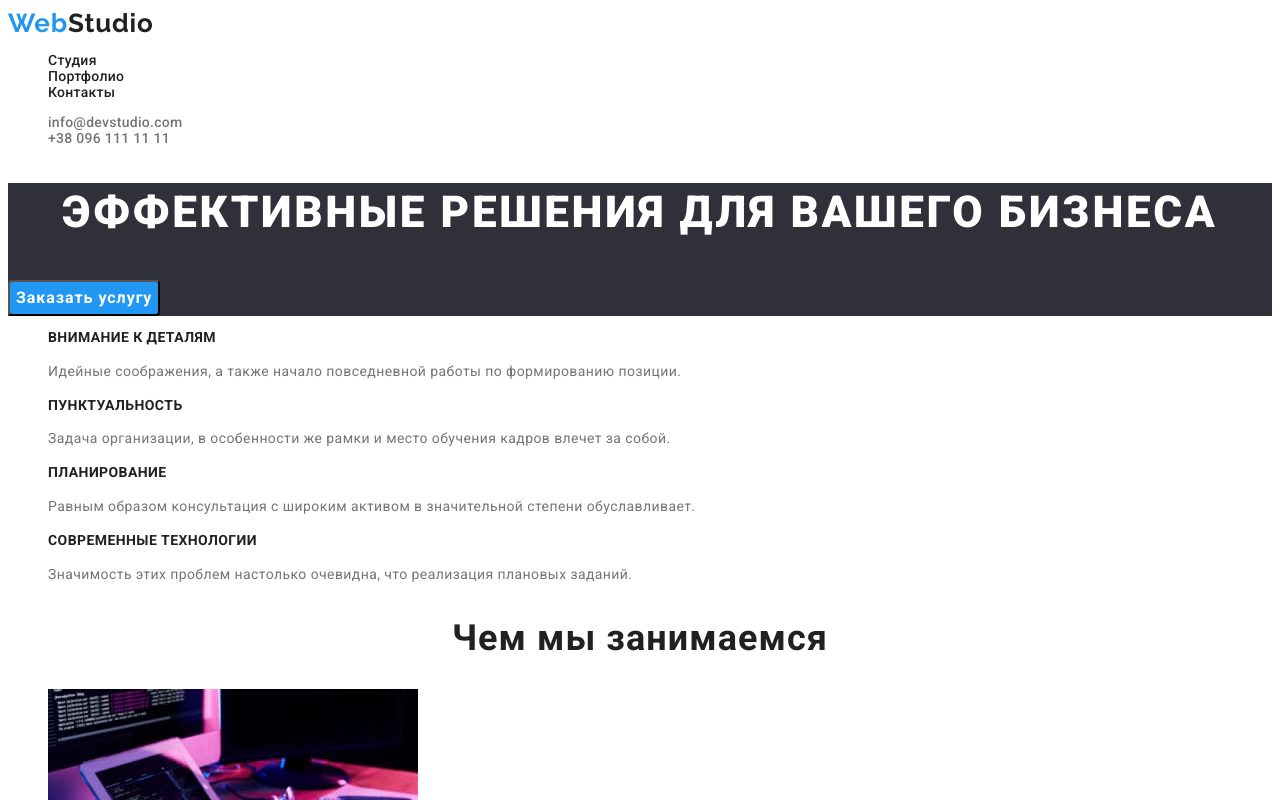
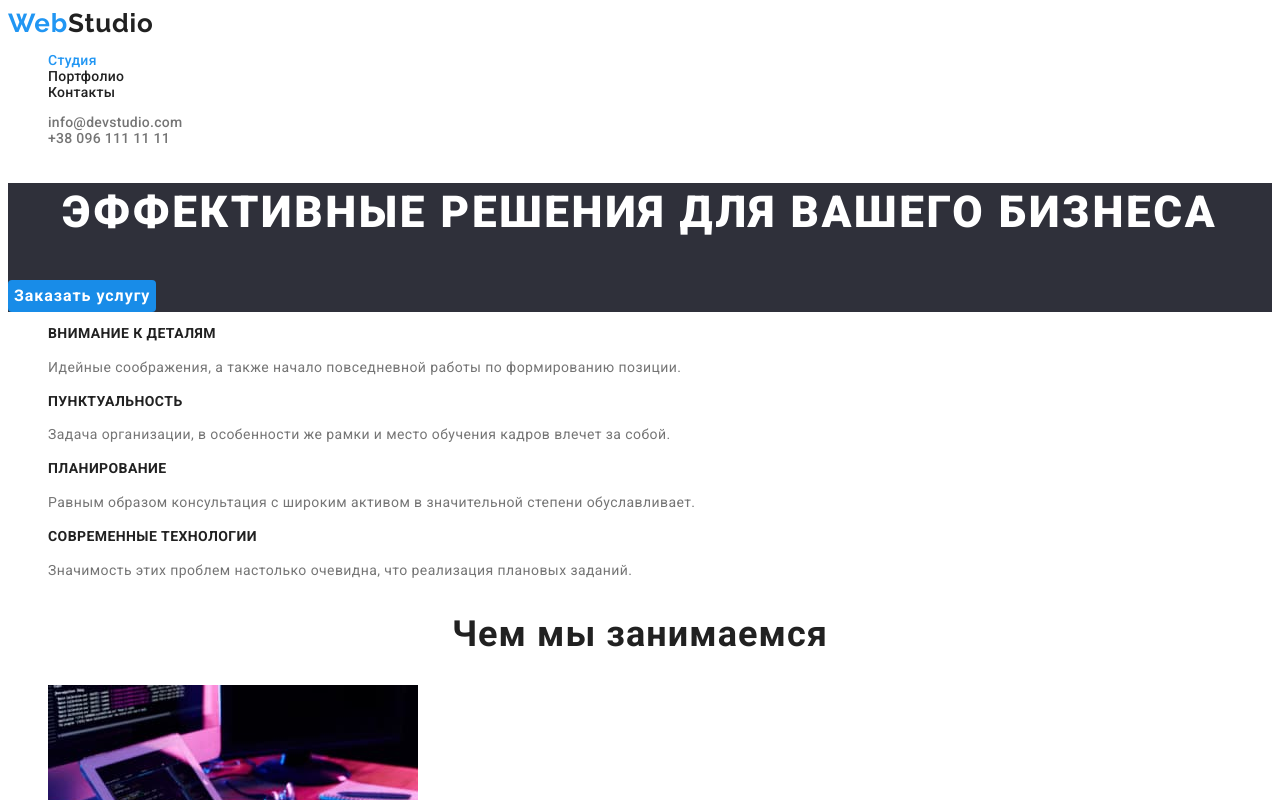
Before and after one commit to DenisDavideko/goit-markup-hw-02, a plain HTML site: page index.html in a window 1280 px wide. Both pictures are taken after a click on the button "Заказать услугу". Shown: the top 800 px of the page. Drawn offline with Linux system fonts and the light colour scheme.

Commit message:
31-03-22

```diff
--- a/css/styles.css
+++ b/css/styles.css
@@ -46,7 +46,10 @@ body {
 .link:active {
   color: #2196f3;
 }
-
+.menu-studio.current,
+.menu-portfolio.current {
+  color: #2196f3;
+}
 .contacts {
   font-weight: 500;
   font-size: 14px;
@@ -130,6 +133,12 @@ body {
   background: #2196f3;
   cursor: pointer;
   border-radius: 4px;
+  border: none;
+}
+.btn-order-service:active,
+.btn-order-service:hover,
+.btn-order-service:focus {
+  background: #188ce8;
 }
 
 /*list - убирает точки перед селектарами  */
@@ -221,6 +230,7 @@ body {
   border-radius: 4px;
   color: #212121;
   background: #f5f4fa;
+  border: none;
 }
 
 .btnn:hover {
@@ -242,6 +252,7 @@ body {
   background: #2196f3;
   color: #ffffff;
   border-radius: 4px;
+  border: none;
 }
 .projects-name {
   font-family: "Roboto", "sans-serif";
--- a/index.html
+++ b/index.html
@@ -19,8 +19,8 @@
                         Web <span class="logo-studio-bleck"> Studio</span>
                     </a>
                     <ul class="menu list ">
-                        <li><a href="./index.html" class="menu-studio link">Студия</a></li>
-                        <li><a href="./portfolio.html" class="menu-portfolio link">Портфолио</a></li>
+                        <li><a href="./index.html" class="menu-studio link current">Студия</a></li>
+                        <li><a href="./portfolio.html" class="menu-portfolio link ">Портфолио</a></li>
                         <li><a href="#contacts" class="menu-contacts link">Контакты</a></li>
                     </ul>
                 </nav>
```
Also changed, not shown: portfolio.html (+2 -2 lines).
